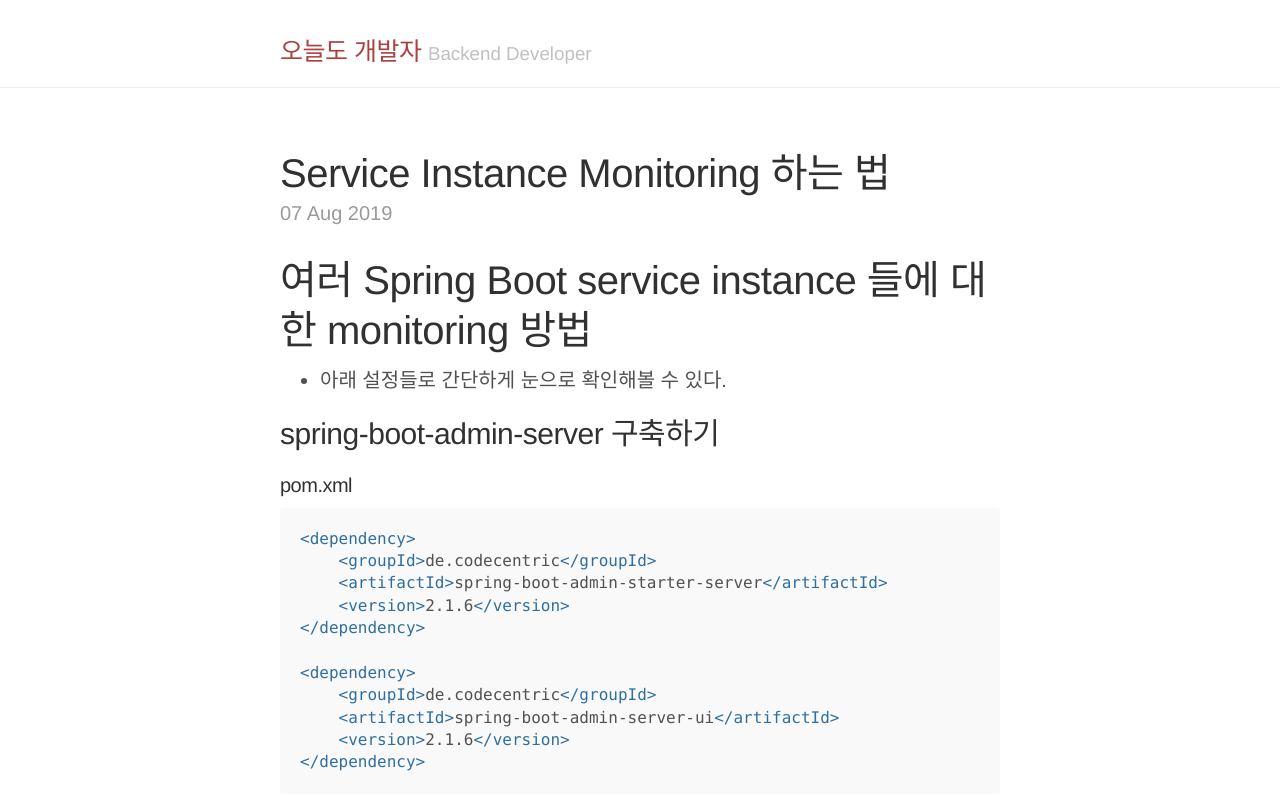
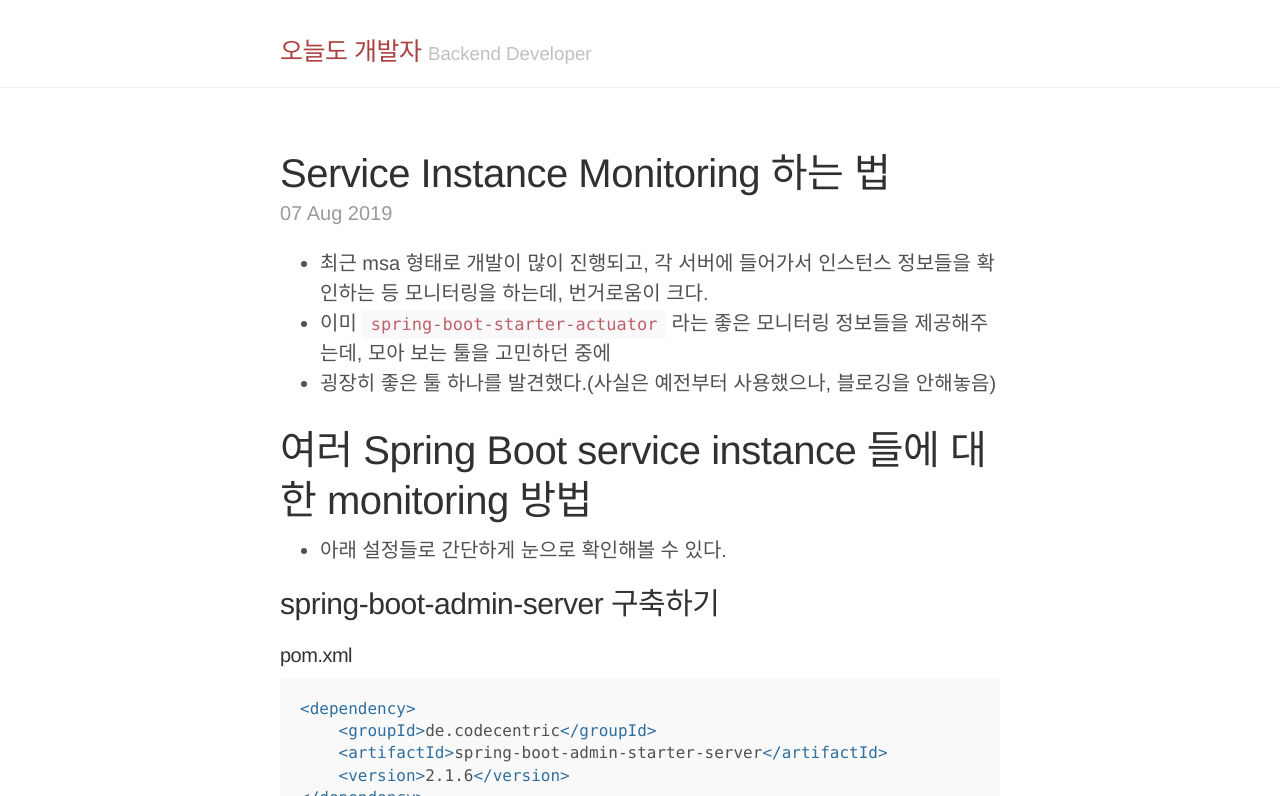
Before and after one commit to akageun/akageun.github.io, a Jekyll site: the page built from _posts/2019-08-08-spring-boot-admin-01.md, in a window 1280 px wide and 900 px high, cut to the strip 104-900 px from the top of the window. Built offline with Jekyll 4.4.1, drawn with Linux system fonts in a browser that asks for light colours; some web fonts are replaced; comment, search, counter and statistics services are not loaded.

Commit message:
Update 2019-08-08-spring-boot-admin-01.md

```diff
--- a/_posts/2019-08-08-spring-boot-admin-01.md
+++ b/_posts/2019-08-08-spring-boot-admin-01.md
@@ -8,6 +8,10 @@ tags:
  - spring boot
  - msa
 ---
+- 최근 msa 형태로 개발이 많이 진행되고, 각 서버에 들어가서 인스턴스 정보들을 확인하는 등 모니터링을 하는데, 번거로움이 크다.
+- 이미 `spring-boot-starter-actuator` 라는 좋은 모니터링 정보들을 제공해주는데, 모아 보는 툴을 고민하던 중에
+- 굉장히 좋은 툴 하나를 발견했다.(사실은 예전부터 사용했으나, 블로깅을 안해놓음)
+
 # 여러 Spring Boot service instance 들에 대한 monitoring 방법
 - 아래 설정들로 간단하게 눈으로 확인해볼 수 있다.
 
```
